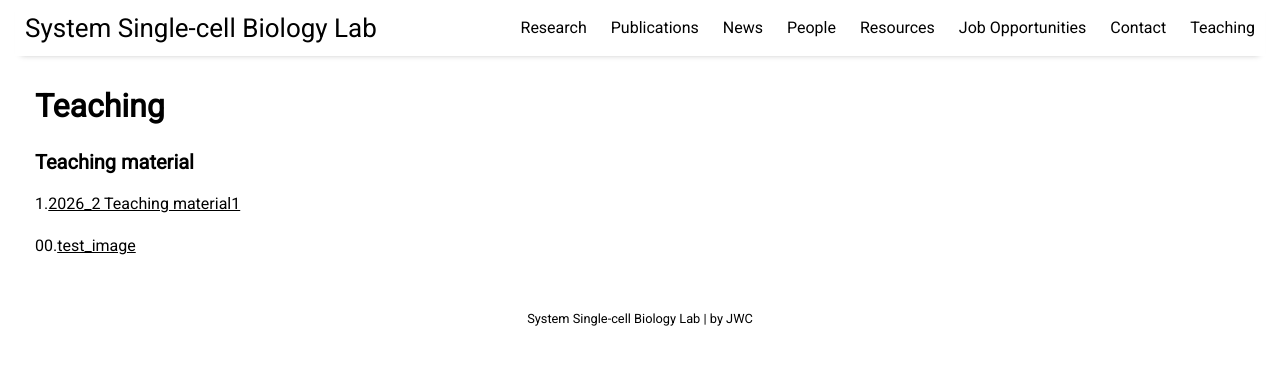
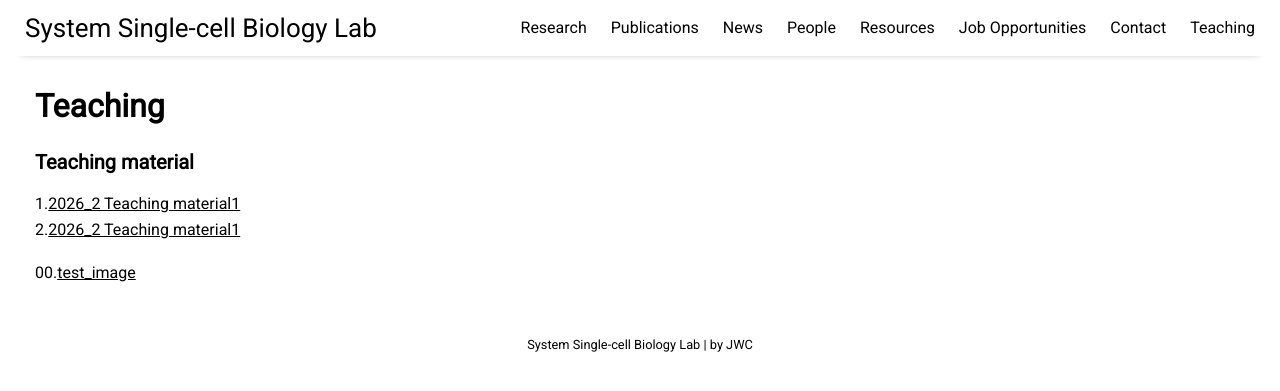
Before and after one commit to jaewon-cho/jaewon-cho.github.io, a Jekyll site: the page built from pages/teaching.md, in a window 1280 px wide. Shown: the top 391 px of the page. Built offline with Jekyll 4.4.1, drawn with Linux system fonts in a browser that asks for light colours; nearby versions of some CDN libraries.

Commit message:
Update teaching.md

```diff
--- a/pages/teaching.md
+++ b/pages/teaching.md
@@ -6,6 +6,6 @@ permalink: /teaching
 
 ### Teaching material
 1.[2026_2 Teaching material1](https://github.com/jaewon-cho/jaewon-cho.github.io/raw/refs/heads/main/assets/teaching/intro.pdf)<br/>
-
+2.[2026_2 Teaching material1](https://github.com/jaewon-cho/jaewon-cho.github.io/raw/refs/heads/main/assets/teaching/programming.pdf)<br/>
 
 00.[test_image](https://raw.githubusercontent.com/jaewon-cho/jaewon-cho.github.io/main/assets/img/job.png)<br/>
```
